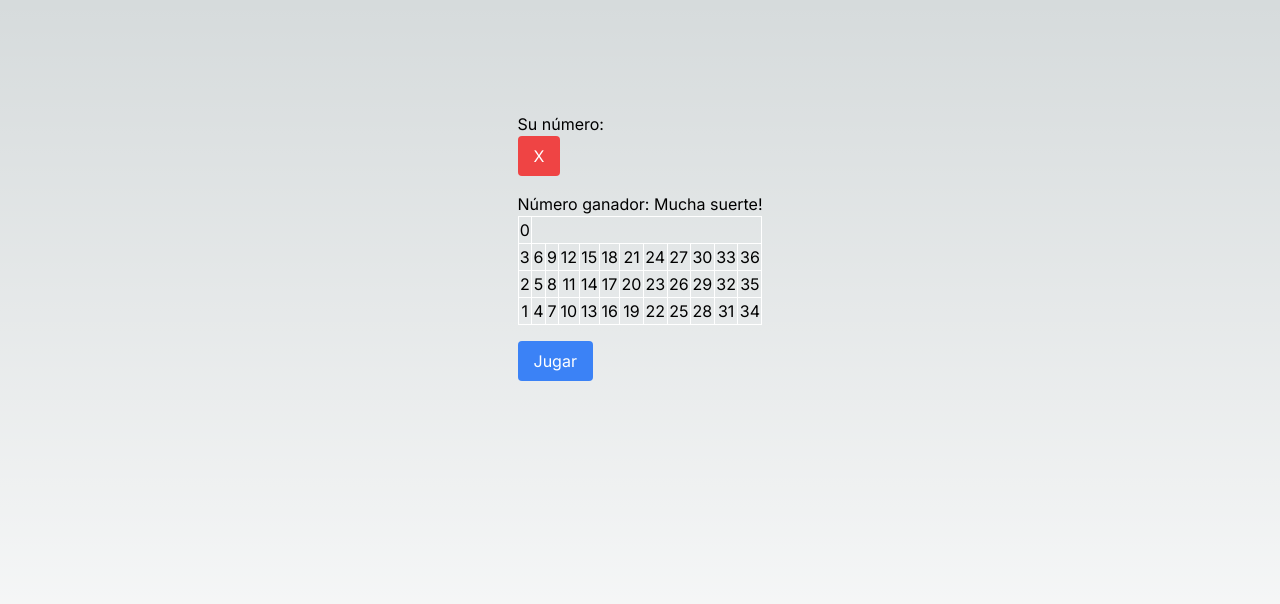
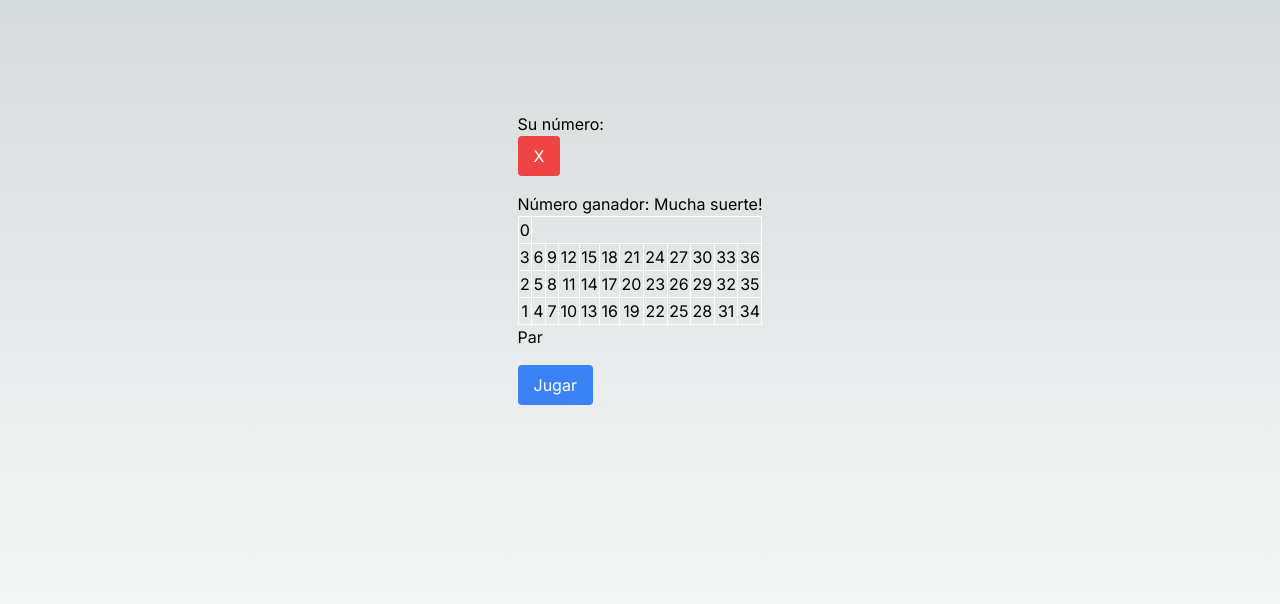
Before and after one commit to lisalescano/pa-o-ruleta, a Next.js app: page / in a window 1280 px wide. Shown: the top 604 px of the page. Built offline with nearby package versions, Linux system fonts and the light colour scheme.

Commit message:
add: boton par

```diff
--- a/src/app/components/paño.jsx
+++ b/src/app/components/paño.jsx
@@ -13,6 +13,16 @@ export default function Paño() {
         max = Math.floor(max);
         return Math.floor(Math.random() * (max - min + 1) + min);
     }
+
+    const handlePair = (e)=>{
+        e.preventDefault()
+        let pickval = values.map((val)=>{
+            if(val.isPar=="yes") return val.value
+        })
+        setPickedvalue(pickval)
+    }
+
+    console.log(pickedvalue);
 
     if(winnerNum==pickedvalue) alert("Ganaste")
         return (
@@ -76,6 +86,9 @@ export default function Paño() {
                         </tr>
                     </tbody>
                 </table>
+                <div>
+                    <button onClick={e=>handlePair(e)}>Par</button>
+                </div>
                 <button onClick={e => { setWinnerNum(getRandomIntInclusive(0, 36)) }} className="mt-4 px-4 py-2 bg-blue-500 text-white rounded">Jugar</button>
             </main>
         );
```
